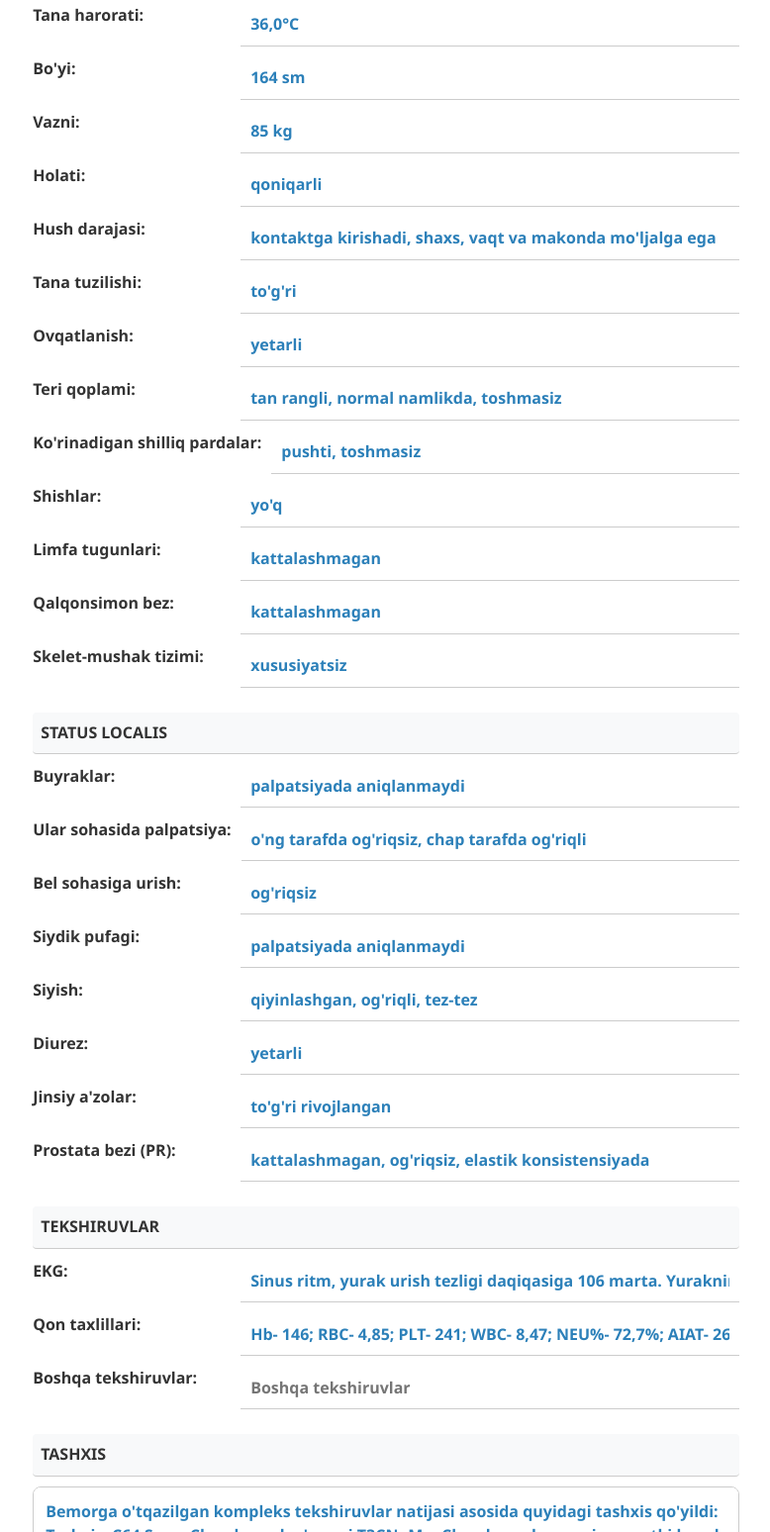
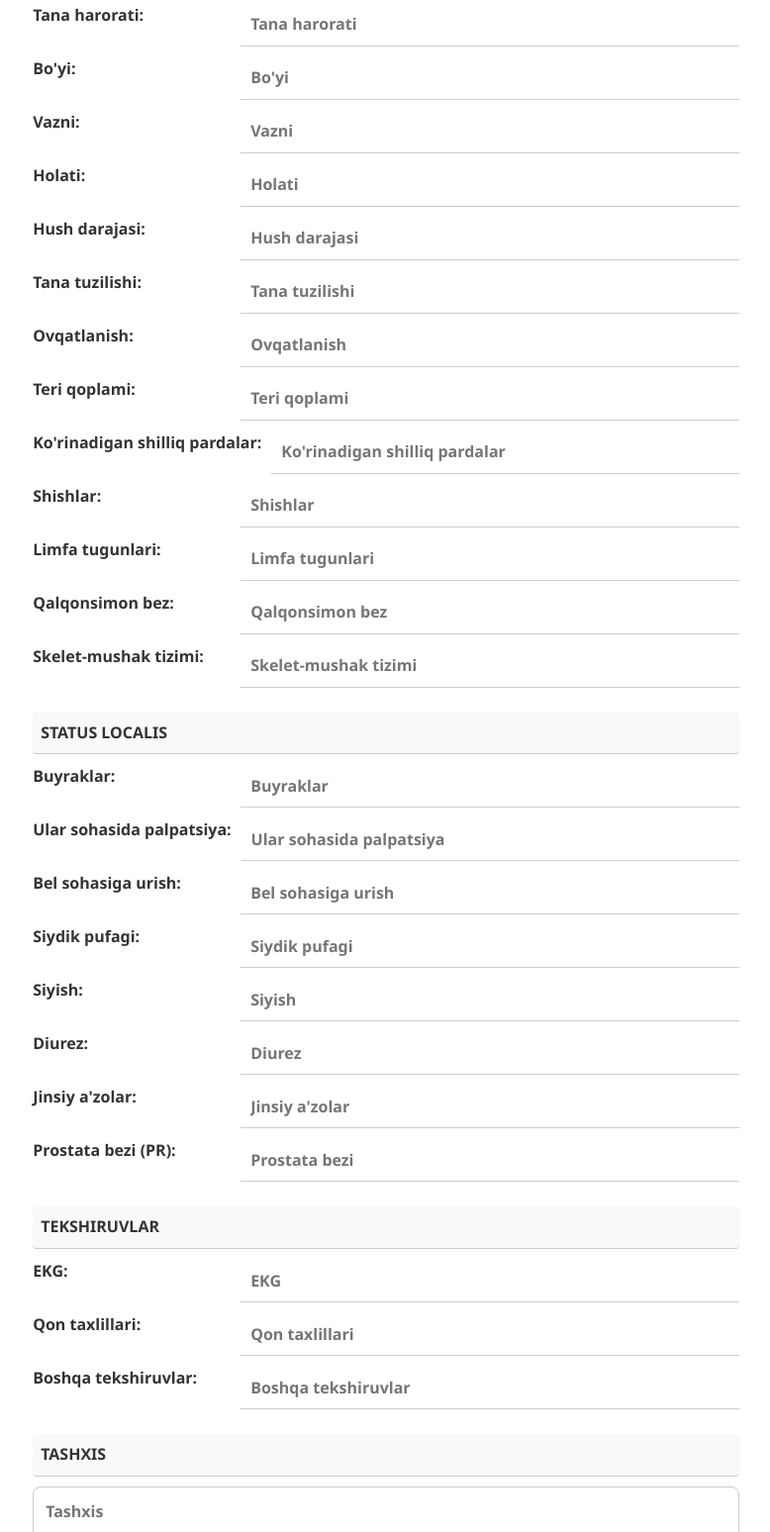
Before and after one commit to Saydullayev017/medical-form, a plain HTML site: page index.html in a window 1280 px wide. Shown: the part 5591-7139 px from the top of the page at 99% size, without its empty margins (250-1028 px from the left). Drawn offline with nearby package versions, Linux system fonts and the light colour scheme.

Commit message:
fixed bug

```diff
--- a/index.html
+++ b/index.html
@@ -348,7 +348,7 @@
                 <div class="form-group">
                     <div class="form-row">
                         <label>Konsilium sanasi:</label>
-                        <input type="date" id="consiliumDate" class="editable" value="2026-01-19">
+                        <input type="date" id="consiliumDate" class="editable">
                     </div>
                 </div>
             </div>
@@ -406,55 +406,55 @@
                 <div class="form-group">
                     <div class="form-row">
                         <label>Tana harorati:</label>
-                        <input type="text" id="consiliumTemperature" class="editable consilium-input" placeholder="Tana harorati" value="36,0°C">
+                        <input type="text" id="consiliumTemperature" class="editable consilium-input" placeholder="Tana harorati">
                     </div>
                     <div class="form-row">
                         <label>Bo'yi:</label>
-                        <input type="text" id="consiliumHeight" class="editable consilium-input" placeholder="Bo'yi" value="164 sm">
+                        <input type="text" id="consiliumHeight" class="editable consilium-input" placeholder="Bo'yi">
                     </div>
                     <div class="form-row">
                         <label>Vazni:</label>
-                        <input type="text" id="consiliumWeight" class="editable consilium-input" placeholder="Vazni" value="85 kg">
+                        <input type="text" id="consiliumWeight" class="editable consilium-input" placeholder="Vazni">
                     </div>
                     <div class="form-row">
                         <label>Holati:</label>
-                        <input type="text" id="consiliumCondition" class="editable consilium-input" placeholder="Holati" value="qoniqarli">
+                        <input type="text" id="consiliumCondition" class="editable consilium-input" placeholder="Holati">
                     </div>
                     <div class="form-row">
                         <label>Hush darajasi:</label>
-                        <input type="text" id="consiliumConsciousness" class="editable consilium-input" placeholder="Hush darajasi" value="kontaktga kirishadi, shaxs, vaqt va makonda mo'ljalga ega">
+                        <input type="text" id="consiliumConsciousness" class="editable consilium-input" placeholder="Hush darajasi">
                     </div>
                     <div class="form-row">
                         <label>Tana tuzilishi:</label>
-                        <input type="text" id="consiliumBodyType" class="editable consilium-input" placeholder="Tana tuzilishi" value="to'g'ri">
+                        <input type="text" id="consiliumBodyType" class="editable consilium-input" placeholder="Tana tuzilishi">
                     </div>
                     <div class="form-row">
                         <label>Ovqatlanish:</label>
-                        <input type="text" id="consiliumNutrition" class="editable consilium-input" placeholder="Ovqatlanish" value="yetarli">
+                        <input type="text" id="consiliumNutrition" class="editable consilium-input" placeholder="Ovqatlanish">
                     </div>
                     <div class="form-row">
                         <label>Teri qoplami:</label>
-                        <input type="text" id="consiliumSkin" class="editable consilium-input" placeholder="Teri qoplami" value="tan rangli, normal namlikda, toshmasiz">
+                        <input type="text" id="consiliumSkin" class="editable consilium-input" placeholder="Teri qoplami">
                     </div>
                     <div class="form-row">
                         <label>Ko'rinadigan shilliq pardalar:</label>
-                        <input type="text" id="consiliumMucous" class="editable consilium-input" placeholder="Ko'rinadigan shilliq pardalar" value="pushti, toshmasiz">
+                        <input type="text" id="consiliumMucous" class="editable consilium-input" placeholder="Ko'rinadigan shilliq pardalar">
                     </div>
                     <div class="form-row">
                         <label>Shishlar:</label>
-                        <input type="text" id="consiliumEdema" class="editable consilium-input" placeholder="Shishlar" value="yo'q">
+                        <input type="text" id="consiliumEdema" class="editable consilium-input" placeholder="Shishlar">
                     </div>
                     <div class="form-row">
                         <label>Limfa tugunlari:</label>
-                        <input type="text" id="consiliumLymphNodes" class="editable consilium-input" placeholder="Limfa tugunlari" value="kattalashmagan">
+                        <input type="text" id="consiliumLymphNodes" class="editable consilium-input" placeholder="Limfa tugunlari">
                     </div>
                     <div class="form-row">
                         <label>Qalqonsimon bez:</label>
-                        <input type="text" id="consiliumThyroid" class="editable consilium-input" placeholder="Qalqonsimon bez" value="kattalashmagan">
+                        <input type="text" id="consiliumThyroid" class="editable consilium-input" placeholder="Qalqonsimon bez">
                     </div>
                     <div class="form-row">
                         <label>Skelet-mushak tizimi:</label>
-                        <input type="text" id="consiliumMusculoskeletal" class="editable consilium-input" placeholder="Skelet-mushak tizimi" value="xususiyatsiz">
+                        <input type="text" id="consiliumMusculoskeletal" class="editable consilium-input" placeholder="Skelet-mushak tizimi">
                     </div>
                 </div>
             </div>
@@ -465,35 +465,35 @@
                 <div class="form-group">
                     <div class="form-row">
                         <label>Buyraklar:</label>
-                        <input type="text" id="consiliumKidneys" class="editable consilium-input" placeholder="Buyraklar" value="palpatsiyada aniqlanmaydi">
+                        <input type="text" id="consiliumKidneys" class="editable consilium-input" placeholder="Buyraklar">
                     </div>
                     <div class="form-row">
                         <label>Ular sohasida palpatsiya:</label>
-                        <input type="text" id="consiliumKidneyPalpation" class="editable consilium-input" placeholder="Ular sohasida palpatsiya" value="o'ng tarafda og'riqsiz, chap tarafda og'riqli">
+                        <input type="text" id="consiliumKidneyPalpation" class="editable consilium-input" placeholder="Ular sohasida palpatsiya">
                     </div>
                     <div class="form-row">
                         <label>Bel sohasiga urish:</label>
-                        <input type="text" id="consiliumKidneyPercussion" class="editable consilium-input" placeholder="Bel sohasiga urish" value="og'riqsiz">
+                        <input type="text" id="consiliumKidneyPercussion" class="editable consilium-input" placeholder="Bel sohasiga urish">
                     </div>
                     <div class="form-row">
                         <label>Siydik pufagi:</label>
-                        <input type="text" id="consiliumBladder" class="editable consilium-input" placeholder="Siydik pufagi" value="palpatsiyada aniqlanmaydi">
+                        <input type="text" id="consiliumBladder" class="editable consilium-input" placeholder="Siydik pufagi">
                     </div>
                     <div class="form-row">
                         <label>Siyish:</label>
-                        <input type="text" id="consiliumUrination" class="editable consilium-input" placeholder="Siyish" value="qiyinlashgan, og'riqli, tez-tez">
+                        <input type="text" id="consiliumUrination" class="editable consilium-input" placeholder="Siyish">
                     </div>
                     <div class="form-row">
                         <label>Diurez:</label>
-                        <input type="text" id="consiliumDiuresis" class="editable consilium-input" placeholder="Diurez" value="yetarli">
+                        <input type="text" id="consiliumDiuresis" class="editable consilium-input" placeholder="Diurez">
                     </div>
                     <div class="form-row">
                         <label>Jinsiy a'zolar:</label>
-                        <input type="text" id="consiliumGenitals" class="editable consilium-input" placeholder="Jinsiy a'zolar" value="to'g'ri rivojlangan">
+                        <input type="text" id="consiliumGenitals" class="editable consilium-input" placeholder="Jinsiy a'zolar">
                     </div>
                     <div class="form-row">
                         <label>Prostata bezi (PR):</label>
-                        <input type="text" id="consiliumProstate" class="editable consilium-input" placeholder="Prostata bezi" value="kattalashmagan, og'riqsiz, elastik konsistensiyada">
+                        <input type="text" id="consiliumProstate" class="editable consilium-input" placeholder="Prostata bezi">
                     </div>
                 </div>
             </div>
@@ -504,11 +504,11 @@
                 <div class="form-group">
                     <div class="form-row">
                         <label>EKG:</label>
-                        <input type="text" id="consiliumEKG" class="editable consilium-input" placeholder="EKG" value="Sinus ritm, yurak urish tezligi daqiqasiga 106 marta. Yurakning elektr o'qi chap tomonga keskin og'gan. Chap qorinchani gipertrofiyasi">
+                        <input type="text" id="consiliumEKG" class="editable consilium-input" placeholder="EKG">
                     </div>
                     <div class="form-row">
                         <label>Qon taxlillari:</label>
-                        <input type="text" id="consiliumBloodTests" class="editable consilium-input" placeholder="Qon taxlillari" value="Hb- 146; RBC- 4,85; PLT- 241; WBC- 8,47; NEU%- 72,7%; AIAT- 26,4; AsAT- 18,7; kreatinin- 108,8; Mochevina- 6,7">
+                        <input type="text" id="consiliumBloodTests" class="editable consilium-input" placeholder="Qon taxlillari">
                     </div>
                     <div class="form-row">
                         <label>Boshqa tekshiruvlar:</label>
@@ -521,9 +521,7 @@
             <div class="section">
                 <div class="section-title">TASHXIS</div>
                 <div class="form-group">
-                    <textarea id="consiliumTashxis" class="editable consilium-textarea" placeholder="Tashxis">Bemorga o'tqazilgan kompleks tekshiruvlar natijasi asosida quyidagi tashxis qo'yildi:
-Tashxis: C64 Susp. Chap buyrak o'smasi T3CNoMo. Chap buyrak venasi va pastki kovak venasi o'sma trombi
-Hamroh kasalliklar: Surunkali kalkulyoz xolesistit.</textarea>
+                    <textarea id="consiliumTashxis" class="editable consilium-textarea" placeholder="Tashxis"></textarea>
                 </div>
             </div>
 
@@ -531,7 +529,7 @@ Hamroh kasalliklar: Surunkali kalkulyoz xolesistit.</textarea>
             <div class="section">
                 <div class="section-title">KONSILIUM QARORI</div>
                 <div class="form-group">
-                    <textarea id="consiliumDecision" class="editable consilium-textarea" placeholder="Konsilium qarori">Bemorga o'tkazilgan klinik tekshiruvlar natijasida Radikal nefrektomiya. Trombektomiya jarrohlik amaliyotini o'tkazish maqsadga muvofiq dep topildi. Bemor va uning qarindoshlariga jarrohlik amaliyotidan keyin kuzatilishi mumkin bo'lgan asoratlarga oid ma'lumot berildi va jarrohlik amaliyotiga rozilik olindi.</textarea>
+                    <textarea id="consiliumDecision" class="editable consilium-textarea" placeholder="Konsilium qarori"></textarea>
                 </div>
             </div>
 
@@ -540,23 +538,23 @@ Hamroh kasalliklar: Surunkali kalkulyoz xolesistit.</textarea>
                 <div class="form-group">
                     <div class="form-row">
                         <label>Bo'lim rahbari:</label>
-                        <input type="text" id="consiliumHeadDoctor" class="editable" placeholder="Dr. Head Doctor" value="Dr. Head Doctor">
+                        <input type="text" id="consiliumHeadDoctor" class="editable" placeholder="Dr. Head Doctor">
                     </div>
                     <div class="form-row">
                         <label>Bo'lim mudiri:</label>
-                        <input type="text" id="consiliumDepartmentHead" class="editable" placeholder="Dr. Department Head" value="Dr. Department Head">
+                        <input type="text" id="consiliumDepartmentHead" class="editable" placeholder="Dr. Department Head">
                     </div>
                     <div class="form-row">
                         <label>Kimyoterapiya bo'limi mudiri:</label>
-                        <input type="text" id="consiliumChemotherapyHead" class="editable" placeholder="Dr. Chemotherapy Head" value="Dr. Chemotherapy Head">
+                        <input type="text" id="consiliumChemotherapyHead" class="editable" placeholder="Dr. Chemotherapy Head">
                     </div>
                     <div class="form-row">
                         <label>Davolovchi shifokor:</label>
-                        <input type="text" id="consiliumAttendingDoctor" class="editable" placeholder="Dr. Attending Doctor" value="Dr. Attending Doctor">
+                        <input type="text" id="consiliumAttendingDoctor" class="editable" placeholder="Dr. Attending Doctor">
                     </div>
                     <div class="form-row">
                         <label>Bo'lim shifokori:</label>
-                        <input type="text" id="consiliumDepartmentDoctor" class="editable" placeholder="Dr. Department Doctor" value="Dr. Department Doctor">
+                        <input type="text" id="consiliumDepartmentDoctor" class="editable" placeholder="Dr. Department Doctor">
                     </div>
                 </div>
             </div>
--- a/styles.css
+++ b/styles.css
@@ -19,6 +19,9 @@
             line-height: 1.6;
             padding: 15px;
             font-size: 16px;
+            overflow-x: hidden;
+            width: 100%;
+            max-width: 100vw;
         }
 
         .container {
@@ -29,6 +32,9 @@
             padding: 20px;
             min-height: auto;
             position: relative;
+            width: 100%;
+            box-sizing: border-box;
+            overflow-x: hidden;
         }
 
         .header {
@@ -314,11 +320,16 @@
             body {
                 padding: 8px;
                 font-size: 14px;
+                overflow-x: hidden;
+                width: 100%;
             }
 
             .container {
                 padding: 12px;
                 box-shadow: 0 0 10px rgba(0, 0, 0, 0.1);
+                width: calc(100% - 16px);
+                max-width: 100%;
+                overflow-x: hidden;
             }
 
             .header h1 {
@@ -338,17 +349,21 @@
         .form-row {
             flex-direction: column;
             gap: 5px;
+            width: 100%;
         }
 
             .form-group label, .form-row label {
                 min-width: auto;
                 font-size: 13px;
                 margin-bottom: 3px;
+                width: 100%;
             }
 
             .form-group input, .form-row input, .form-group textarea {
                 font-size: 13px;
                 padding: 8px 10px;
+                width: 100%;
+                box-sizing: border-box;
             }
 
             .date-time {
@@ -381,6 +396,8 @@
 
         .watermark {
             font-size: 40px;
+            white-space: normal;
+            word-break: break-all;
         }
 
             .consilium-section {
@@ -398,10 +415,15 @@
             body {
                 padding: 5px;
                 font-size: 13px;
+                overflow-x: hidden;
+                width: 100%;
             }
 
             .container {
                 padding: 10px;
+                width: calc(100% - 10px);
+                max-width: 100%;
+                overflow-x: hidden;
             }
 
             .header h1 {
@@ -424,6 +446,8 @@
             .form-group input, .form-row input, .form-group textarea {
                 font-size: 12px;
                 padding: 6px 8px;
+                width: 100%;
+                box-sizing: border-box;
             }
 
             .btn {
@@ -433,6 +457,8 @@
 
         .watermark {
             font-size: 30px;
+            white-space: normal;
+            word-break: break-all;
         }
 
             .consilium-title {
@@ -494,6 +520,8 @@
             z-index: -1;
             white-space: nowrap;
             font-weight: bold;
+            overflow: hidden;
+            max-width: 100%;
         }
 
         /* Стили для больших текстовых блоков в консилиуме */
```
Lines whose indentation alone changed are shown as unchanged.
